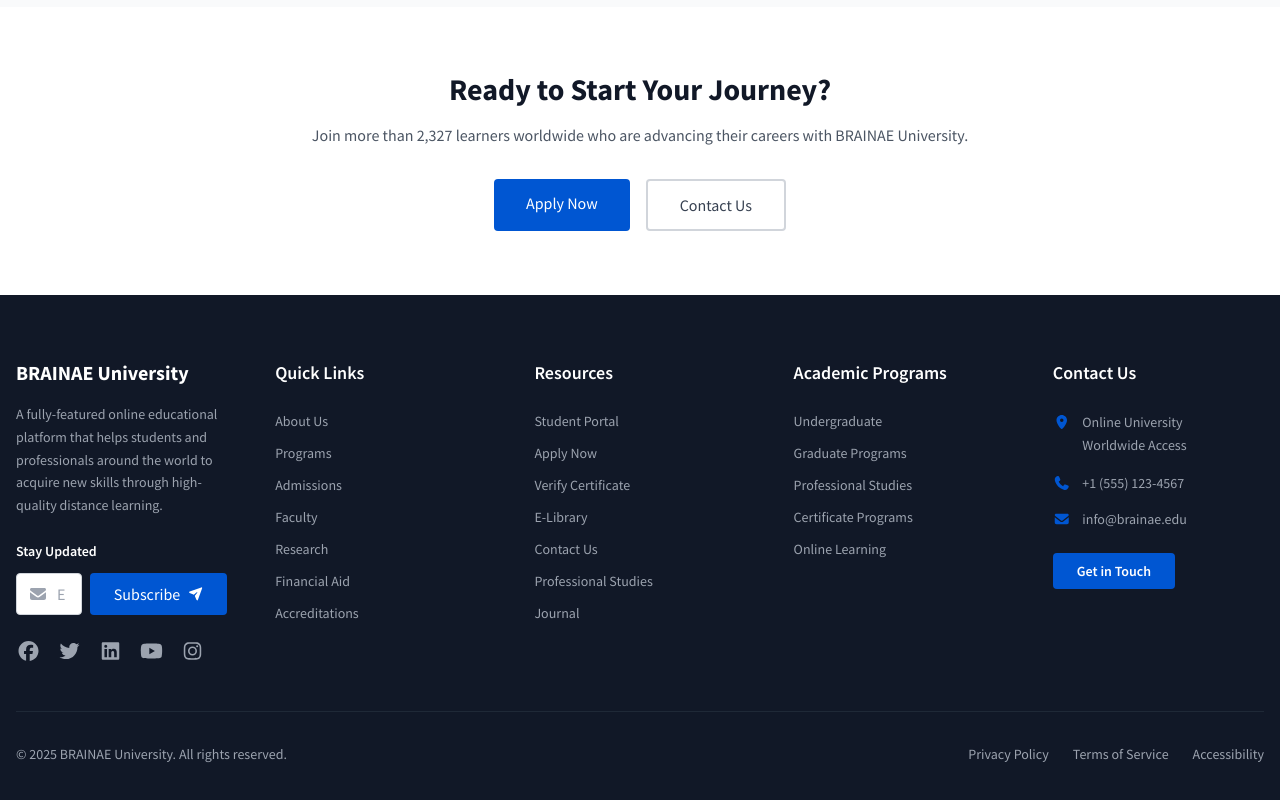
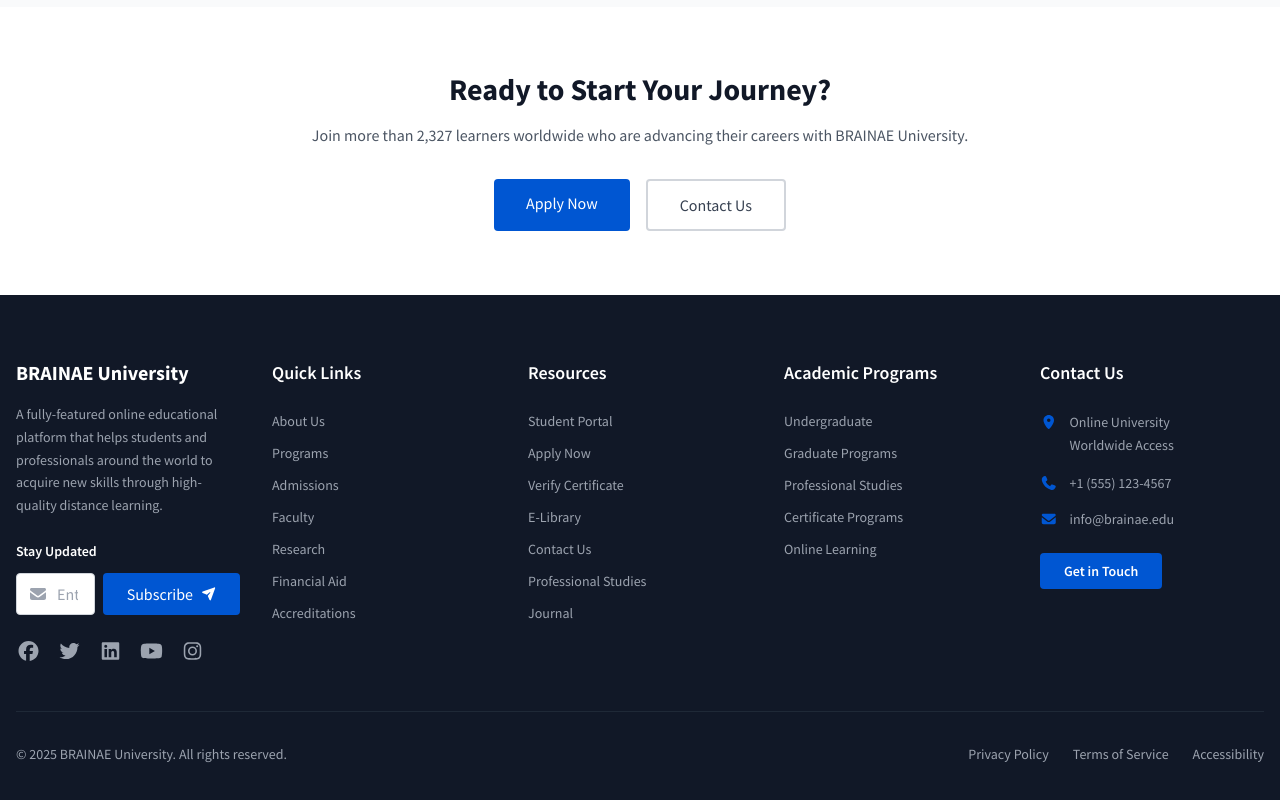
Before and after one commit to hubertit/brainae-v2, a Next.js app in the folder web/: page / in a window 1280 px wide. Shown: the part 3058-3858 px from the top of the page. Built offline with nearby package versions, Linux system fonts and the light colour scheme.

Commit message:
Ensure all footer columns have equal width

```diff
--- a/web/src/app/components/Footer.tsx
+++ b/web/src/app/components/Footer.tsx
@@ -16,9 +16,9 @@
   return (
     <footer className="bg-gray-900 text-white">
       <div className="container mx-auto px-4 py-16">
-        <div className="grid grid-cols-1 md:grid-cols-2 lg:grid-cols-5 gap-8 lg:gap-12">
+        <div className="grid grid-cols-1 md:grid-cols-2 lg:grid-cols-5 gap-8">
           {/* About */}
-          <div>
+          <div className="min-w-0">
             <h3 className="text-xl font-bold mb-4 text-white">BRAINAE University</h3>
             <p className="text-gray-400 text-sm leading-relaxed mb-6">
               A fully-featured online educational platform that helps students and professionals
```
